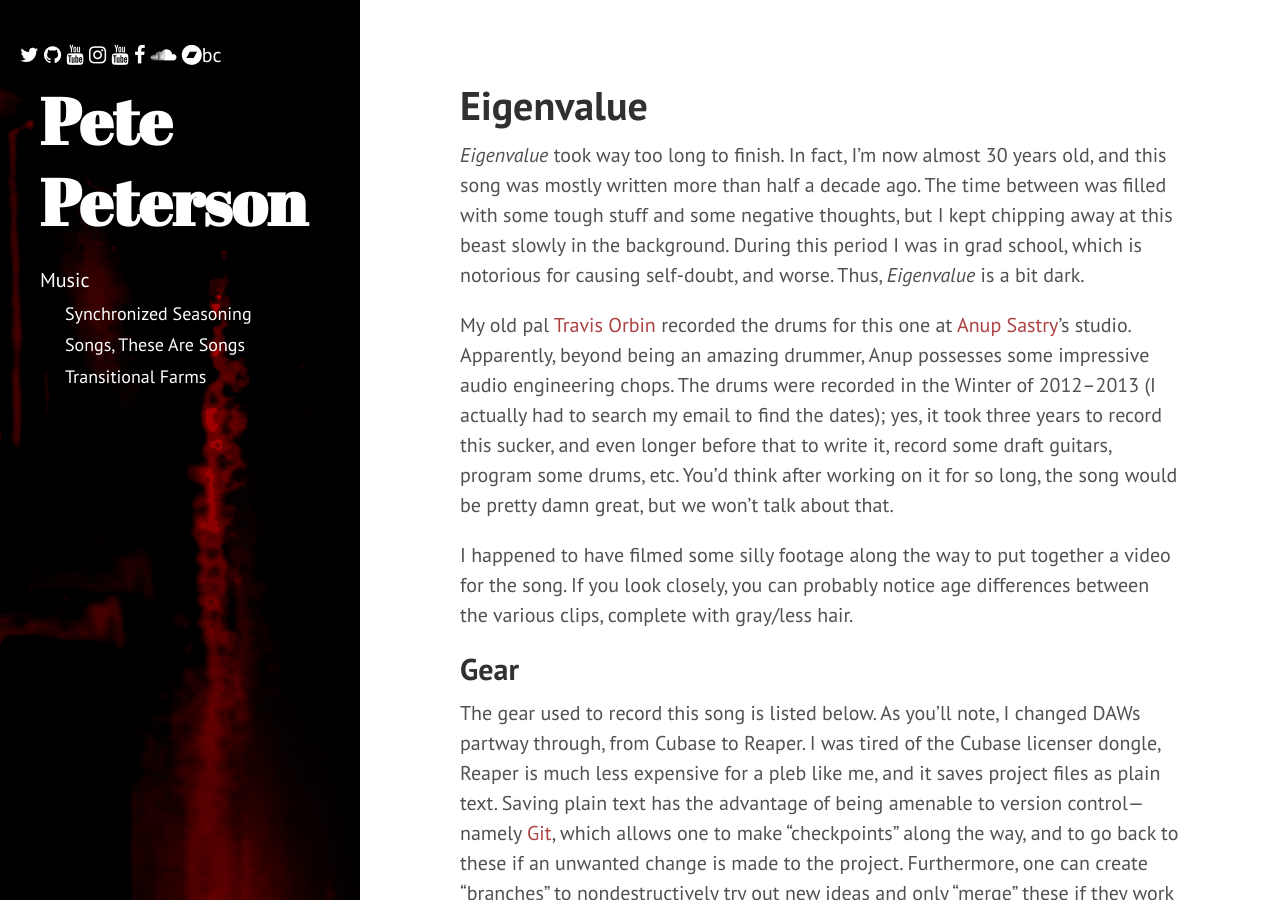
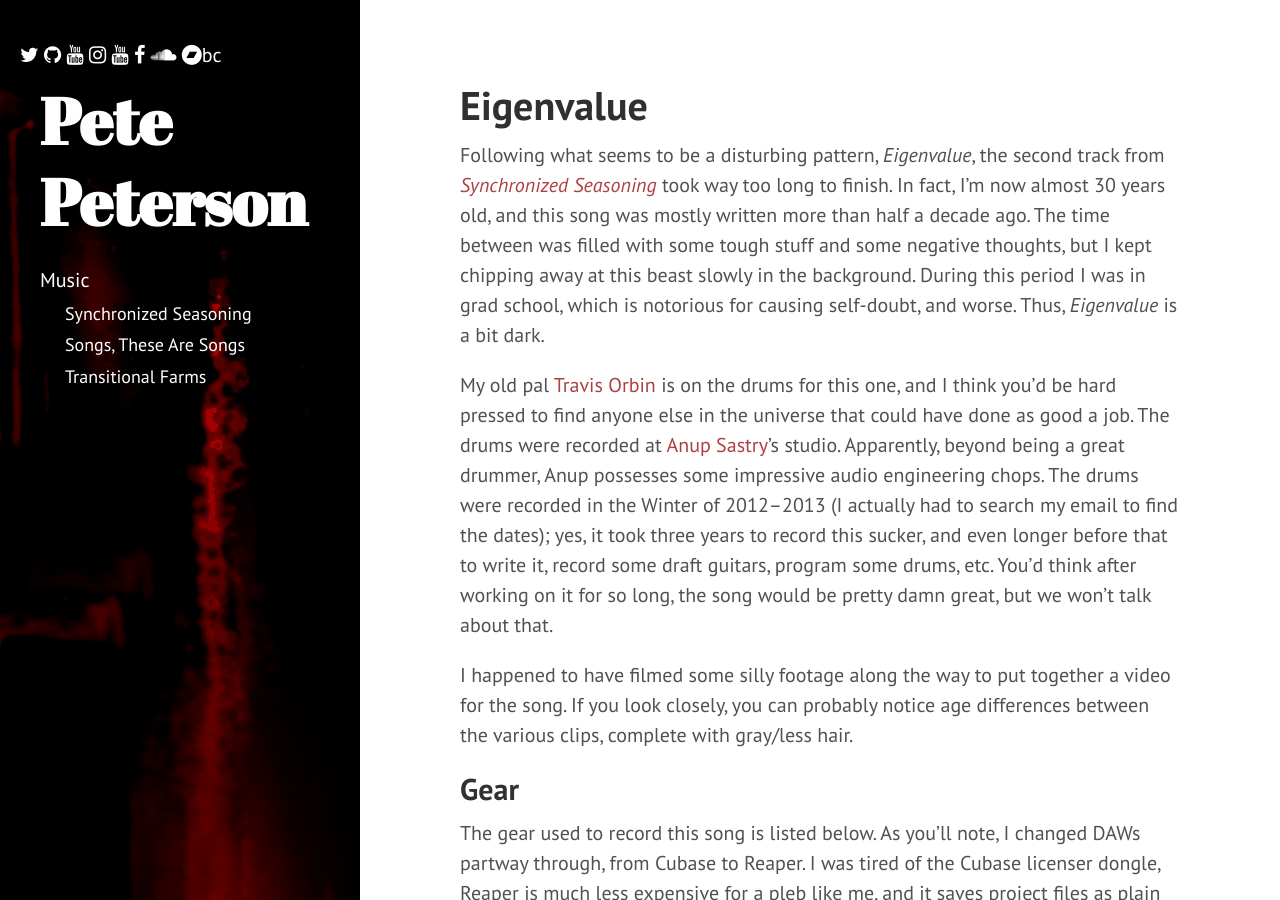
Before and after one commit to petepm/petepm.github.io, a Jekyll site: the page built from music/synchronized-seasoning/eigenvalue.md, in a window 1280 px wide and 900 px high. Built offline with Jekyll 4.4.1, drawn with Linux system fonts in a browser that asks for light colours; nearby versions of some CDN libraries.

```diff
--- a/music/synchronized-seasoning/eigenvalue.md
+++ b/music/synchronized-seasoning/eigenvalue.md
@@ -1,27 +1,30 @@
 ---
 comments: false
-date:
+date: 2016-10-25
 layout: page
 title: Eigenvalue
 album: Synchronized Seasoning
 trackno: 2
 ---
 
-_Eigenvalue_ took way too long to finish. In fact, I'm now almost 30 years old,
-and this song was mostly written more than half a decade ago. The time between
-was filled with some tough stuff and some negative thoughts, but I kept chipping
-away at this beast slowly in the background. During this period I was in grad
-school, which is notorious for causing self-doubt, and worse. Thus, _Eigenvalue_
-is a bit dark.
+Following what seems to be a disturbing pattern, _Eigenvalue_, the second track
+from [_Synchronized Seasoning_](/music/synchronized-seasoning) took way too long
+to finish. In fact, I'm now almost 30 years old, and this song was mostly
+written more than half a decade ago. The time between was filled with some tough
+stuff and some negative thoughts, but I kept chipping away at this beast slowly
+in the background. During this period I was in grad school, which is notorious
+for causing self-doubt, and worse. Thus, _Eigenvalue_ is a bit dark.
 
-My old pal [Travis Orbin](http://travisorbin.com) recorded the drums for this
-one at [Anup Sastry](https://www.facebook.com/AnupSastryMusic/)'s studio.
-Apparently, beyond being an amazing drummer, Anup possesses some impressive
-audio engineering chops. The drums were recorded in the Winter of 2012--2013 (I
-actually had to search my email to find the dates); yes, it took three years to
-record this sucker, and even longer before that to write it, record some draft
-guitars, program some drums, etc. You'd think after working on it for so long,
-the song would be pretty damn great, but we won't talk about that.
+My old pal [Travis Orbin](http://travisorbin.com) is on the drums for this one,
+and I think you'd be hard pressed to find anyone else in the universe that could
+have done as good a job. The drums were recorded at [Anup
+Sastry](https://www.facebook.com/AnupSastryMusic/)'s studio. Apparently, beyond
+being a great drummer, Anup possesses some impressive audio engineering chops.
+The drums were recorded in the Winter of 2012--2013 (I actually had to search my
+email to find the dates); yes, it took three years to record this sucker, and
+even longer before that to write it, record some draft guitars, program some
+drums, etc. You'd think after working on it for so long, the song would be
+pretty damn great, but we won't talk about that.
 
 I happened to have filmed some silly footage along the way to put together a
 video for the song. If you look closely, you can probably notice age differences
```
Also changed, not shown: _posts/2016-10-25-eigenvalue.md (added, +18 -0 lines).
